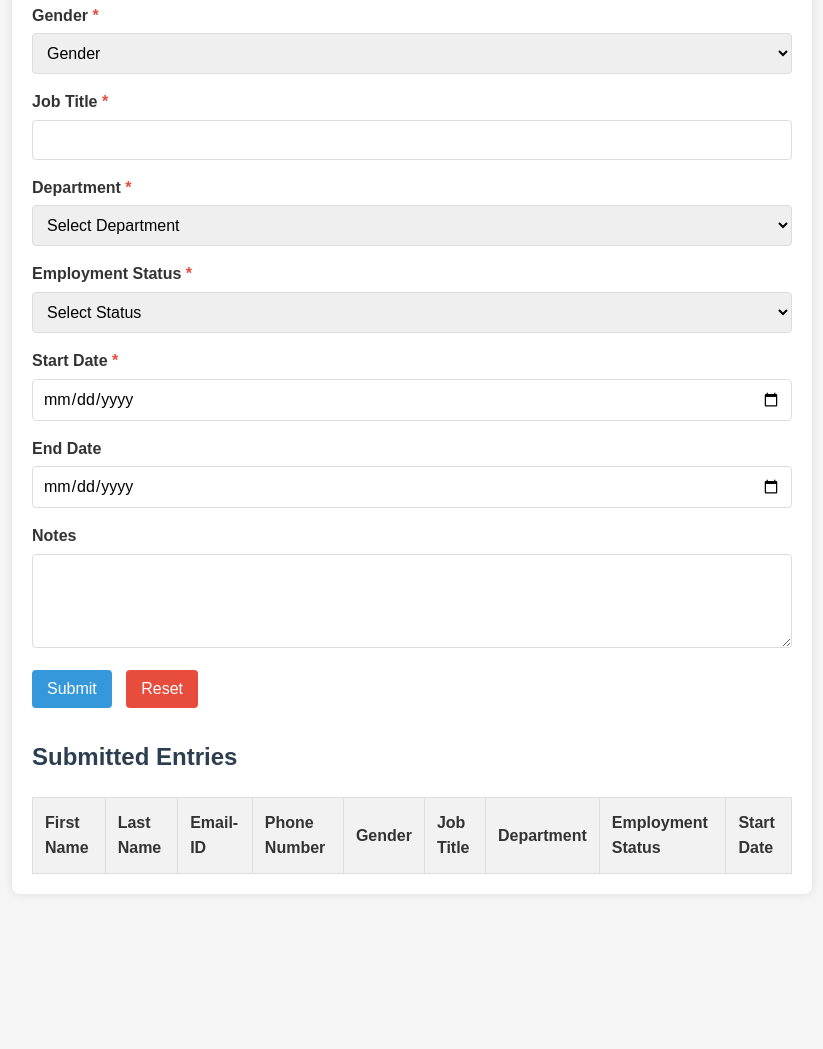
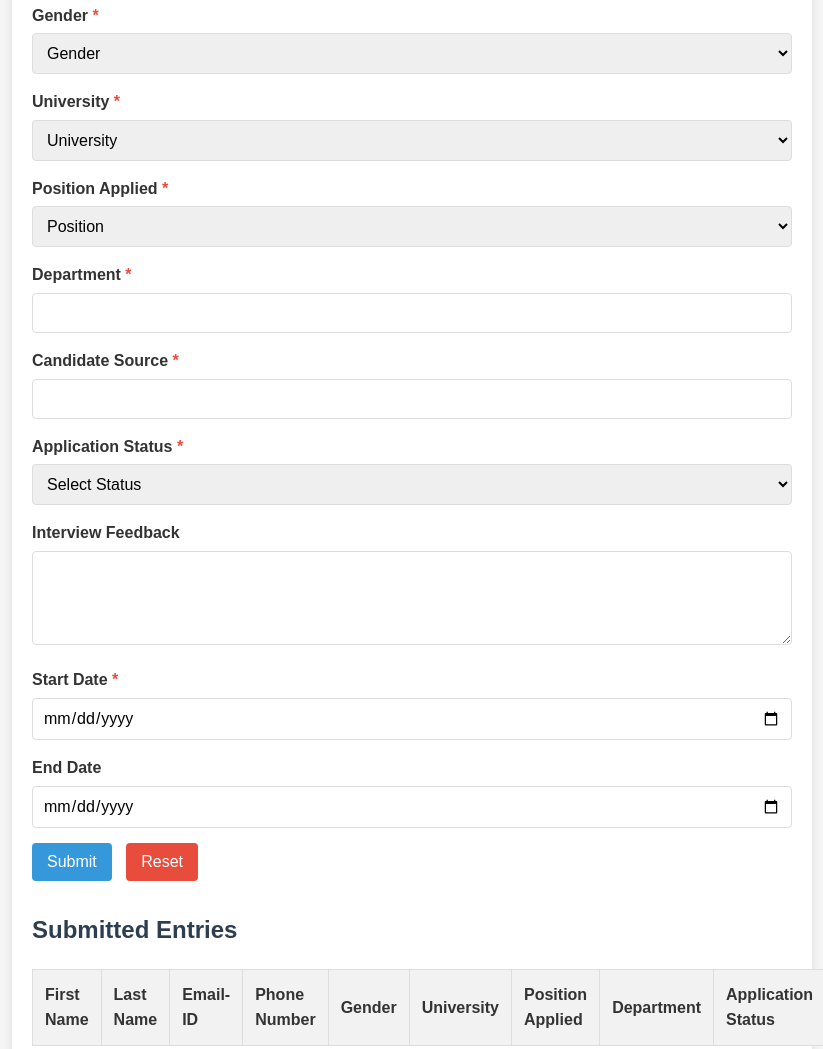
Before and after one commit to KeithVM/Aspire-High-HR-Data-Form, a plain HTML site: page index.html in a window 1280 px wide. Shown: the part 451-1500 px from the top of the page, without its empty margins (228-1051 px from the left). Before the commit the page ends 1365 px from the top, so only its background shows below. Drawn offline with Linux system fonts and the light colour scheme.

Commit message:
Fixed Table Entries

```diff
--- a/index.html
+++ b/index.html
@@ -46,36 +46,74 @@
                 <span class="error-message" id="genderError"></span>
             </div>
 
-
+            <div class="form-group">
+                <label for="university">University <span class="required">*</span></label>
+                <select id="university" name="university" required>
+                    <option value="">University</option>
+                    <option value="CCC">CCC</option>
+                    <option value="Lesley University">Lesley University</option>
+                    <option value="NYIT">NYIT</option>
+                    <option value="Rowan University">Rowan University</option>
+                    <option value="Monmouth University">Monmouth University</option>
+                    <option value="NJIT">NJIT</option>
+                    <option value="Pace University">Pace University</option>
+                    <option value="William Paterson University">William Paterson University</option>
+                    <option value="Rutgers-Newark">Rutgers-Newark</option>
+                    <option value="Millersville University">Millersville University</option>
+                    <option value="Saint Elizabeth University">Saint Elizabeth University</option>
+                    <option value="Ramapo College">Ramapo College</option>
+                    <option value="Fairleigh Dickinson University">Fairleigh Dickinson University</option>
+                    <option value="Kean University">Kean University</option>
+                    <option value="Rutgers-NB">Rutgers-NB</option>
+                    <option value="NYCCT">NYCCT</option>
+                    <option value="Houston Christian University">Houston Christian University</option>
+                    <option value="Rutgers University">Rutgers University</option>
+                    <option value="Montclair State University">Montclair State University</option>
+                    <option value="Skidmore College">Skidmore College</option>
+                    <option value="Boston University">Boston University</option>
+                    <option value="BayPath University">BayPath University</option>
+                    <option value="University at Buffalo">University at Buffalo</option>
+                </select>
+                <span class="error-message" id="universityError"></span>
+            </div>
 
             <div class="form-group">
-                <label for="jobTitle">Job Title <span class="required">*</span></label>
-                <input type="text" id="jobTitle" name="jobTitle" required>
+                <label for="jobTitle">Position Applied <span class="required">*</span></label>
+                <select id="gender" name="gender" required>
+                    <option value="">Position</option>
+                    <option value="Unpaid Intern">Unpaid Intern</option>
+                    <option value="Work Study">Work Study</option>
+                </select>
                 <span class="error-message" id="jobTitleError"></span>
             </div>
 
             <div class="form-group">
                 <label for="department">Department <span class="required">*</span></label>
-                <select id="department" name="department" required>
-                    <option value="">Select Department</option>
-                    <option value="HR">HR</option>
-                    <option value="Engineering">Engineering</option>
-                    <option value="Sales">Sales</option>
-                    <option value="Marketing">Marketing</option>
-                </select>
+                <input type="text" id="department" name="department" required>
                 <span class="error-message" id="departmentError"></span>
             </div>
 
             <div class="form-group">
-                <label for="employmentStatus">Employment Status <span class="required">*</span></label>
-                <select id="employmentStatus" name="employmentStatus" required>
+                <label for="candidateSource">Candidate Source <span class="required">*</span></label>
+                <input type="text" id="candidateSource" name="candidateSource" required>
+                <span class="error-message" id="candidateSourceError"></span>
+            </div>
+
+            <div class="form-group">
+                <label for="applicationStatus">Application Status <span class="required">*</span></label>
+                <select id="applicationStatus" name="applicationStatus" required>
                     <option value="">Select Status</option>
-                    <option value="Full-Time">Full-Time</option>
-                    <option value="Part-Time">Part-Time</option>
-                    <option value="Contractor">Contractor</option>
-                    <option value="Intern">Intern</option>
+                    <option value="Rejected">Received</option>
+                    <option value="Interviewing">Interviewing</option>
+                    <option value="Hired">Hired</option>
+                    <option value="Rejected">Rejected</option>
                 </select>
-                <span class="error-message" id="employmentStatusError"></span>
+                <span class="error-message" id="applicationStatusError"></span>
+            </div>
+
+            <div class="form-group">
+                <label for="interviewFeedback">Interview Feedback </label>
+                <textarea type="text" id="interviewFeedback" name="interviewFeedback" rows="4"></textarea>
             </div>
 
             <div class="form-group">
@@ -87,11 +125,6 @@
             <div class="form-group">
                 <label for="endDate">End Date</label>
                 <input type="date" id="endDate" name="endDate">
-            </div>
-
-            <div class="form-group">
-                <label for="notes">Notes</label>
-                <textarea id="notes" name="notes" rows="4"></textarea>
             </div>
 
             <div class="form-group">
@@ -110,10 +143,12 @@
                         <th>Email-ID</th>
                         <th>Phone Number</th>
                         <th>Gender</th>
-                        <th>Job Title</th>
+                        <th>University</th>
+                        <th>Position Applied</th>
                         <th>Department</th>
-                        <th>Employment Status</th>
+                        <th>Application Status</th>
                         <th>Start Date</th>
+                        <th>End Date</th>
                     </tr>
                 </thead>
                 <tbody id="entriesTableBody">
--- a/script.js
+++ b/script.js
@@ -67,10 +67,17 @@ document.addEventListener('DOMContentLoaded', function() {
             isValid = false;
         }
 
-        // Validate Employment Status
-        const employmentStatus = document.getElementById('employmentStatus').value;
-        if (!employmentStatus) {
-            document.getElementById('employmentStatusError').textContent = 'Employment Status is required';
+        //Validate Candidate Source
+        const candidateSource = document.getElementById('candidateSource').value;
+        if (!candidateSource) {
+            document.getElementById('candidateSourceError').textContent = 'Candidate Source is required';
+            isValid = false;
+        }
+
+        // Validate Application Status
+        const applicationStatus = document.getElementById('applicationStatus').value;
+        if (!applicationStatus) {
+            document.getElementById('applicationStatusError').textContent = 'Application Status is required';
             isValid = false;
         }
 
@@ -94,10 +101,11 @@ document.addEventListener('DOMContentLoaded', function() {
             gender: document.getElementById('gender').value.trim(),
             jobTitle: document.getElementById('jobTitle').value.trim(),
             department: document.getElementById('department').value,
-            employmentStatus: document.getElementById('employmentStatus').value,
+            candidateSource: document.getElementById('candidateSource').value,
+            applicationStatus: document.getElementById('applicationStatus').value,
+            interviewFeedback: document.getElementById('interviewFeedback').value.trim(),
             startDate: document.getElementById('startDate').value,
-            endDate: document.getElementById('endDate').value,
-            notes: document.getElementById('notes').value.trim()
+            endDate: document.getElementById('endDate').value
         };
     }
 
@@ -126,10 +134,11 @@ document.addEventListener('DOMContentLoaded', function() {
                 <td>${entry.firstName}</td>
                 <td>${entry.lastName}</td>
                 <td>${entry.email}</td>
+                <td>${entry.phoneNumber}</td>
                 <td>${entry.gender}</td>
-                <td>${entry.phoneNumber}</td>
                 <td>${entry.jobTitle}</td>
                 <td>${entry.department}</td>
+                <td>${entry.candidateSource}</td>
                 <td>${entry.employmentStatus}</td>
                 <td>${formatDate(entry.startDate)}</td>
             `;
```
